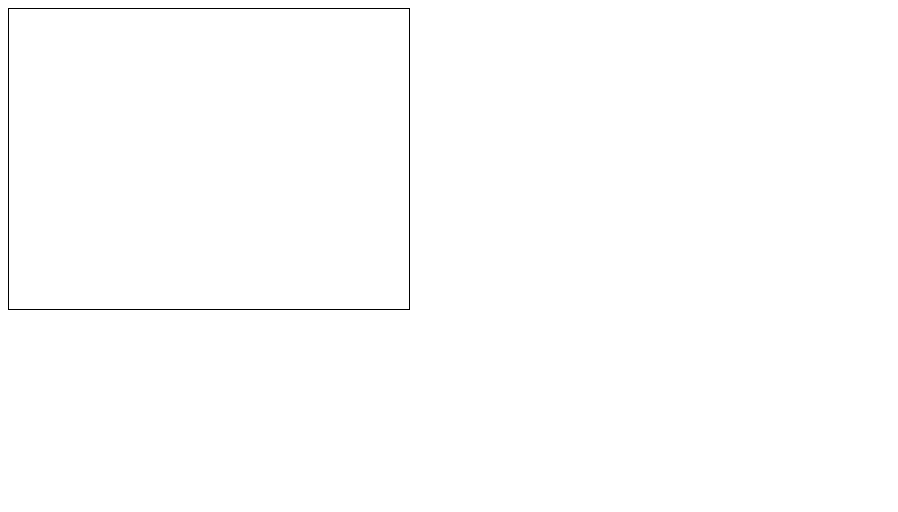
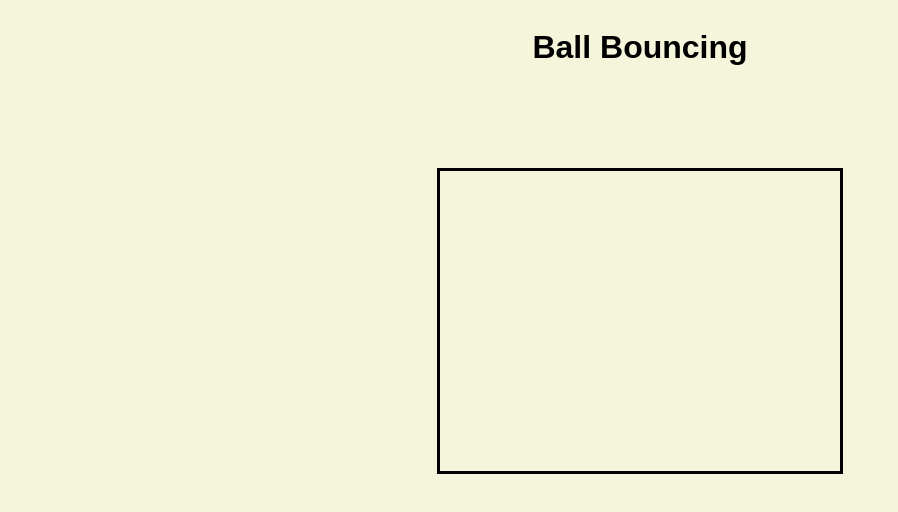
Before and after one commit to Jake-Knox/js-canvas-simple, a plain HTML site: page index.html in a window 1280 px wide. Shown: the whole page, without its empty margins (0-898 px from the left). Drawn offline with Linux system fonts and the light colour scheme.

Commit message:
basic style file

```diff
--- a/index.html
+++ b/index.html
@@ -2,13 +2,10 @@
 <html>
 <head>
   <title>Ball Bouncing</title>
-  <style>
-    canvas {
-      border: 1px solid #000;
-    }
-  </style>
+  <link rel="stylesheet" href="styles.css">
 </head>
 <body>
+  <h1>Ball Bouncing</h1>
   <canvas id="gameCanvas" width="400" height="300"></canvas>
   <script src="script.js"></script>
 </body>
--- /dev/null
+++ b/styles.css
@@ -0,0 +1,15 @@
+
+body{
+    display: flex;
+    flex-direction: column;
+    justify-content: center;
+    align-items: center;
+
+    background-color: beige;
+    font-family: Arial, Helvetica, sans-serif;
+}
+canvas {
+    margin-top: 10vh;
+    border: 3px solid #000;
+
+  }
```
